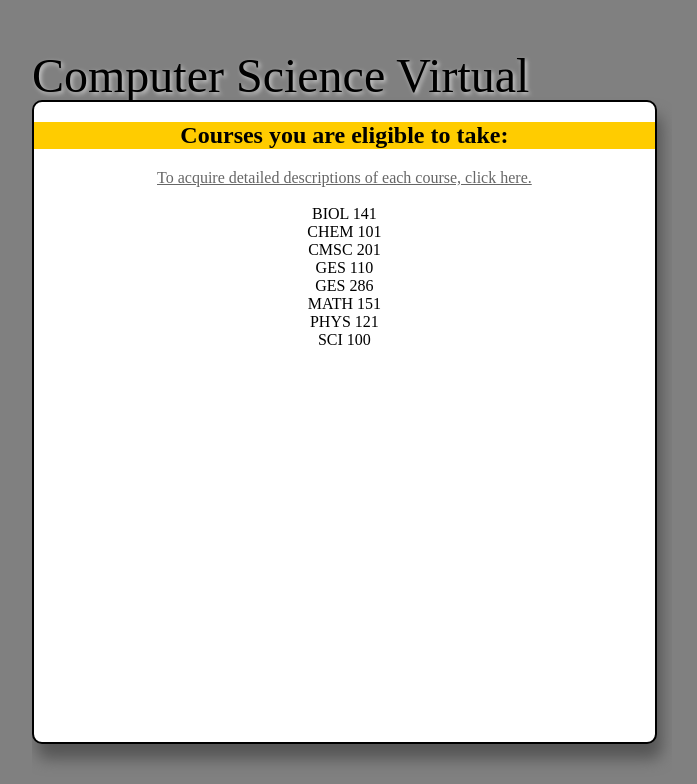
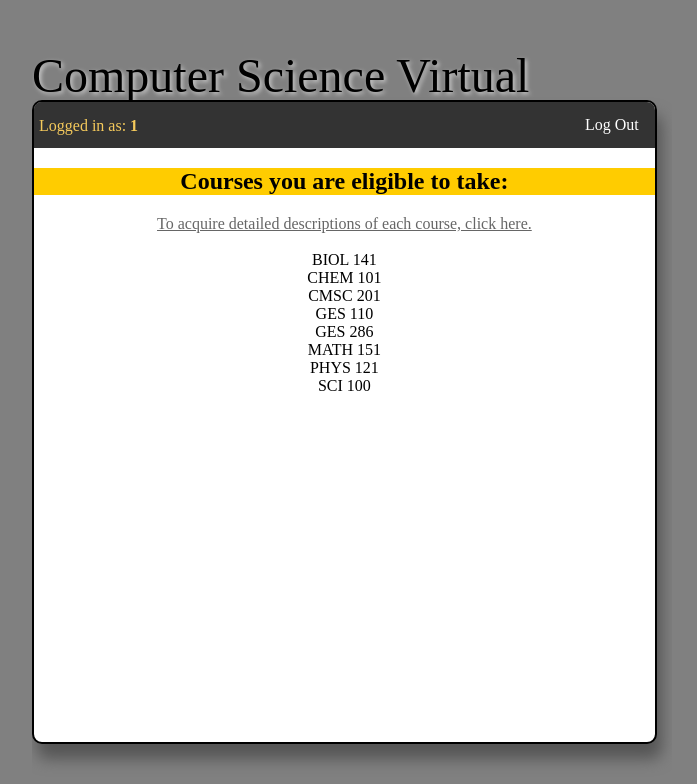
Before and after one commit to bnat1/433NatChrisJoey, a PHP site: page /landing.php in a window 1280 px wide. Shown: the top 784 px of the page, without its empty margins (288-985 px from the left). Run offline with PHP 8.4, Linux system fonts and the light colour scheme; the visitor is signed in with stand-in values (Sample User, id 1); data that the repository does not hold is empty.

Commit message:
Added Log Out functionality to site (changed css fractionally)

```diff
--- a/courses.php
+++ b/courses.php
@@ -29,7 +29,11 @@
 			<!-- navigation bar -->
 			<div id="navBar">
 			<form action="landing.php" method="post" onsubmit="return confirm('Are you sure you want to submit?')">
-				<div id="titleBar">Logged in as: <?php echo("<b>$_SESSION[id]</b>");?><hr></div>
+				<ul>
+					<li><div id="titleBar">Logged in as: <?php echo("<b>$_SESSION[id]</b>");?></div></li>
+					<li style="float:right"><a href="logout.php">Log Out</a></li>
+				</ul>
+				<div id="lineBreak"><hr></div>
 				<ul>
 					<li><a href="#top">Classes</a>
 						<ul>
--- a/index.css
+++ b/index.css
@@ -169,10 +169,19 @@ input:enabled + label {
  */
 
 #titleBar {
-	margin: 0;
-	padding-top: 5px;
+	margin: auto;
+	padding-top: 15px;
+	padding-left: 5px;
+	padding-right: 5px;
 	overflow: hidden;
 	color: #f5ca5c;
 	background-color: #333;
-	box-shadow: 0px 8px 10px #aaaaaa;
+	/*box-shadow: 0px 8px 10px #aaaaaa;*/
 }
+
+#lineBreak {
+	margin: auto;
+	overflow: hidden;
+	color: #f5ca5c;
+	background-color: #333;
+}
--- a/landing.php
+++ b/landing.php
@@ -15,6 +15,13 @@
 		</div> <! -- close header -->
 
 		<div id="content">
+			<!-- navigation bar -->
+			<div id="navBar">
+				<ul>
+					<li><div id="titleBar">Logged in as: <?php echo("<b>$_SESSION[id]</b>");?></div></li>
+					<li style="float:right"><a href="logout.php">Log Out</a></li>
+				</ul>
+			</div> <!-- end navBar div -->
 		<h2>Courses you are eligible to take:</h2>
 			<div id="scrollbar">
 			<a href="http://catalog.umbc.edu/preview_program.php?catoid=3&poid=318&returnto=104" target="_blank">
```
Also changed, not shown: logout.php (added, +7 -0 lines), 1 other file.
